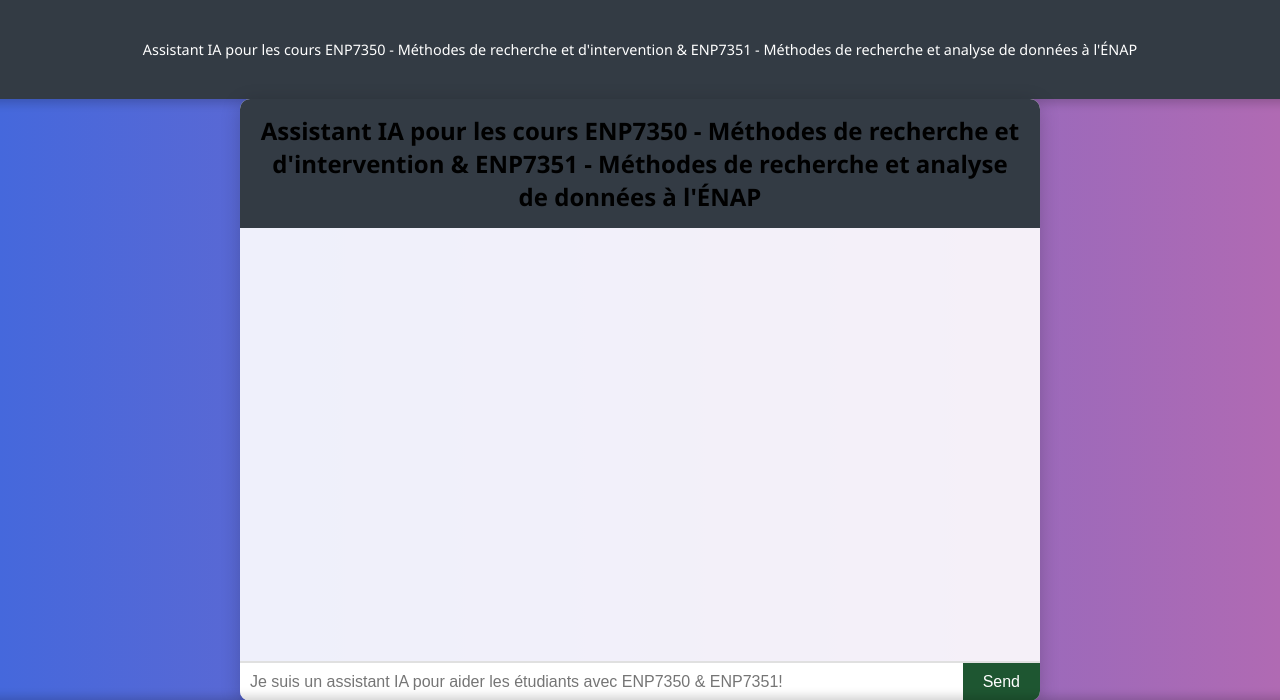
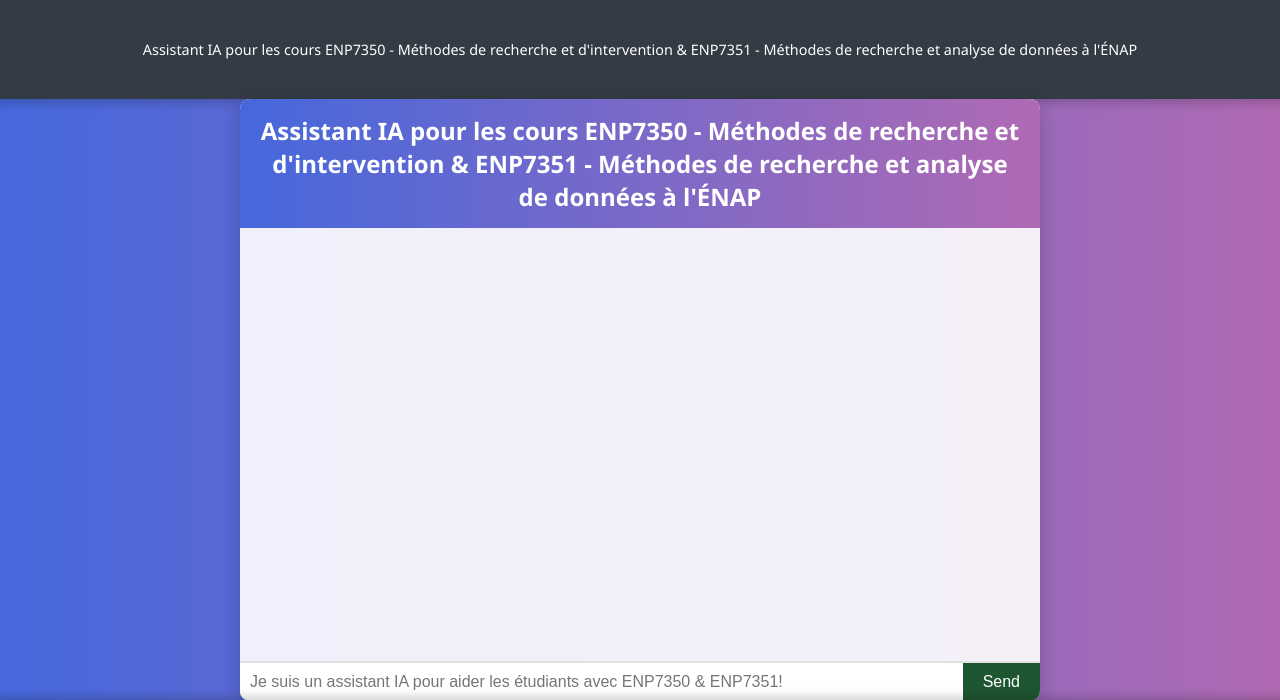
Before and after one commit to snsn3/cours_ENP_7350_et_ENP_7351, a Flask app: page / in a window 1280 px wide. Shown: the top 700 px of the page. Run offline with Flask 2, Linux system fonts and the light colour scheme.

Commit message:
updated_index.html

```diff
--- a/templates/index.html
+++ b/templates/index.html
@@ -30,8 +30,8 @@
             animation: fadeIn 0.5s ease-in-out;
         }
         .chat-header {
-            background-color: #333b44;
-            color: linear-gradient(to right, #4568dc, #b06ab3);
+            background: linear-gradient(to right, #4568dc, #b06ab3);
+            color: #ffffff;
             padding: 15px;
             text-align: center;
             font-size: 1.5em;
```
